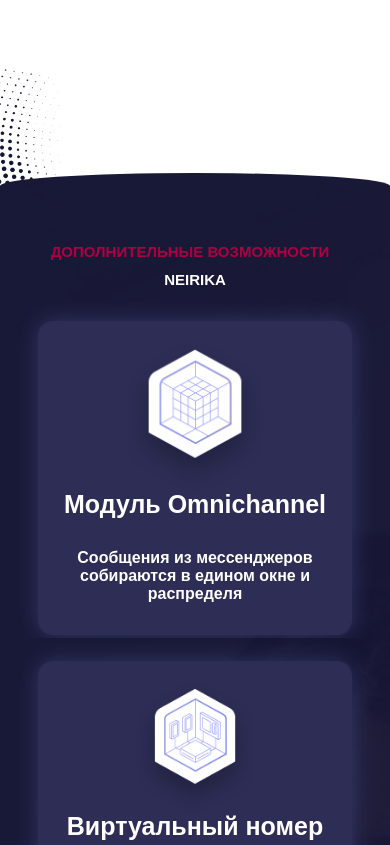
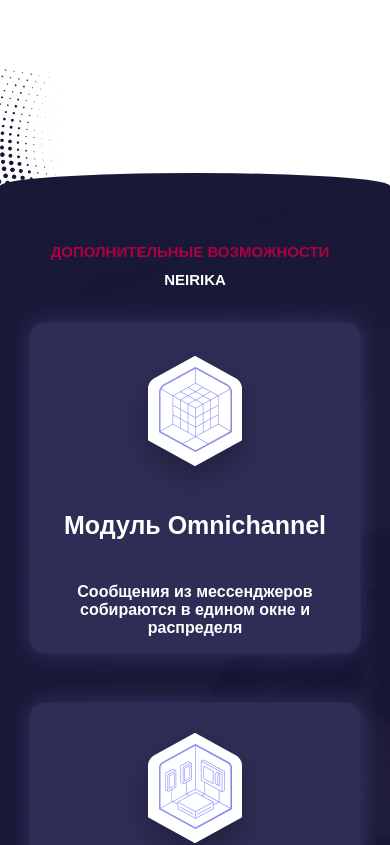
Before and after one commit to KarpovPavel15/neirikaPage, a plain HTML site: page index.html in a window 390 px wide. Shown: the part 6198-7043 px from the top of the page. Drawn offline with Linux system fonts and the light colour scheme.

Commit message:
neirikaPage/11/03/finalyVersionFix

```diff
--- a/css/media.css
+++ b/css/media.css
@@ -357,7 +357,7 @@
         justify-content: space-around;
         background: url(../images/priama6ug.png) no-repeat center top / cover;
         width: 350px;
-        height: 330px;
+        height: 370px;
         padding: 5px;
     }
     .main_content-additionalFeatures {
@@ -590,7 +590,7 @@
 }
 
 @media screen and (min-width: 320px) and (max-width: 2000px){
-    a
+    a,button
     {
         text-decoration: none;
         transition: color 0.3s ease;
```
